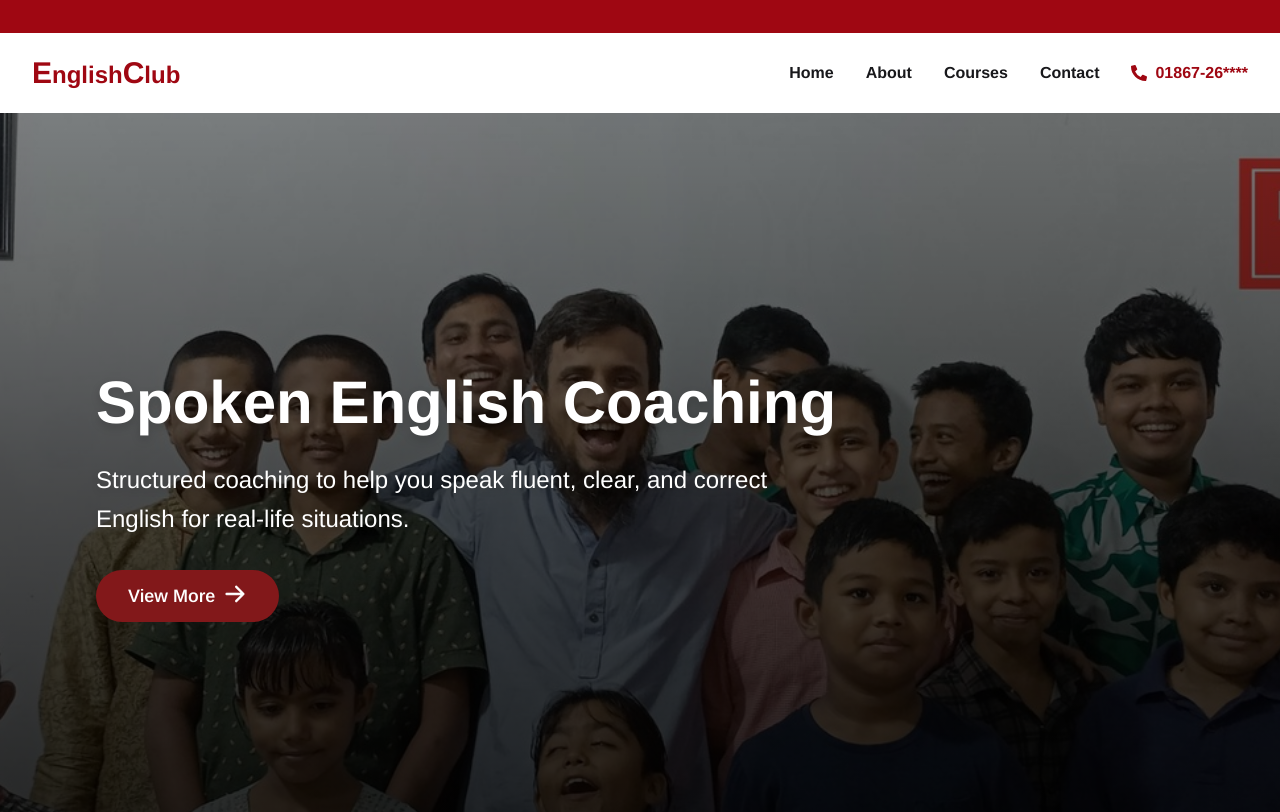
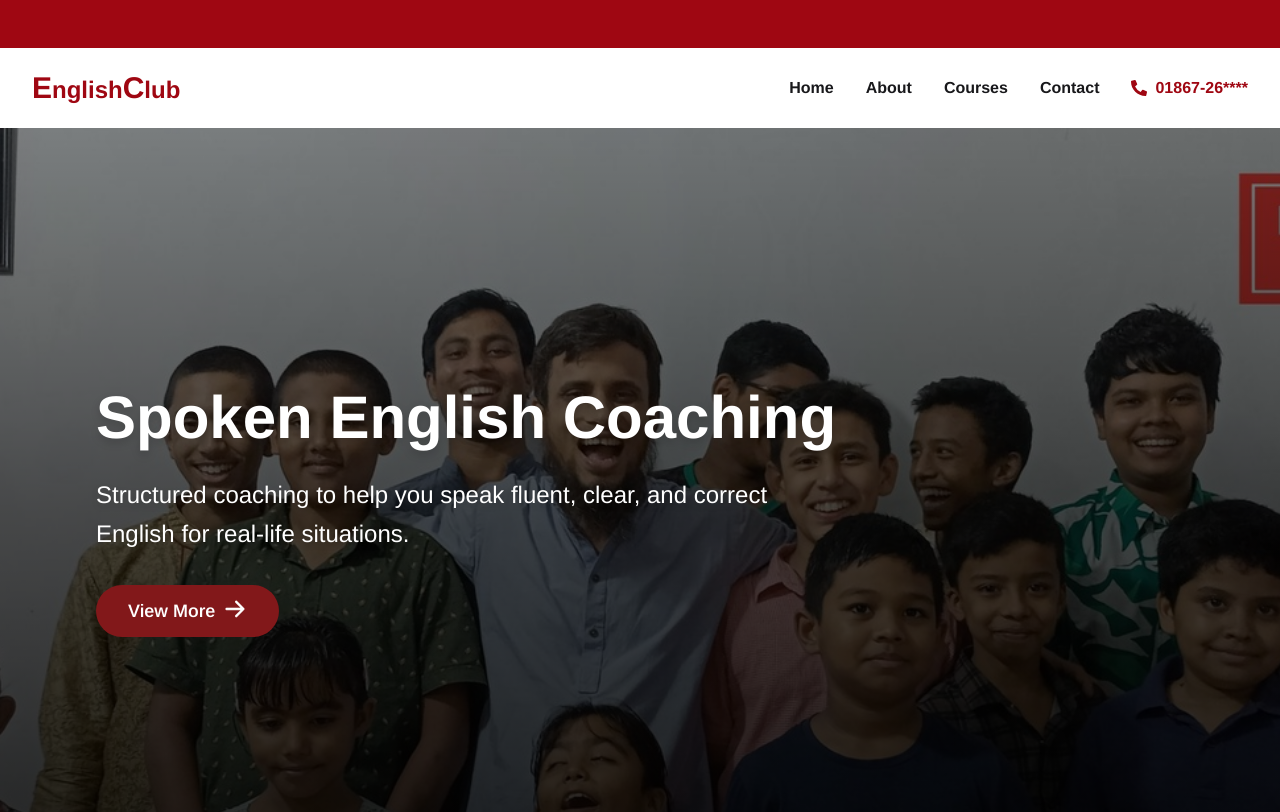
Before and after one commit to junayed-khan24/EnglishClub, a React (Vite) app: page / in a window 1280 px wide. Shown: the top 812 px of the page. Built offline with nearby package versions, Linux system fonts and the light colour scheme.

Commit message:
added text

```diff
--- a/src/assets/Componets/Navbar.jsx
+++ b/src/assets/Componets/Navbar.jsx
@@ -10,7 +10,7 @@ const Navbar = () => {
     <>
       {/* NAVBAR */}
       <nav className=" top-0 left-0 w-full bg-white shadow-md -mb-16">
-        <div className="bg-red-800 text-white text-center py-1 text-sm  px-4 md:px-24 ">
+        <div className="bg-red-800 text-white text-center py-1 text-sm md:text-2xl  px-4 md:px-24 ">
           <Announce></Announce>
         </div>
         <div className="max-w-7xl mx-auto px-4 sm:px-6 lg:px-8 py-2">
```
